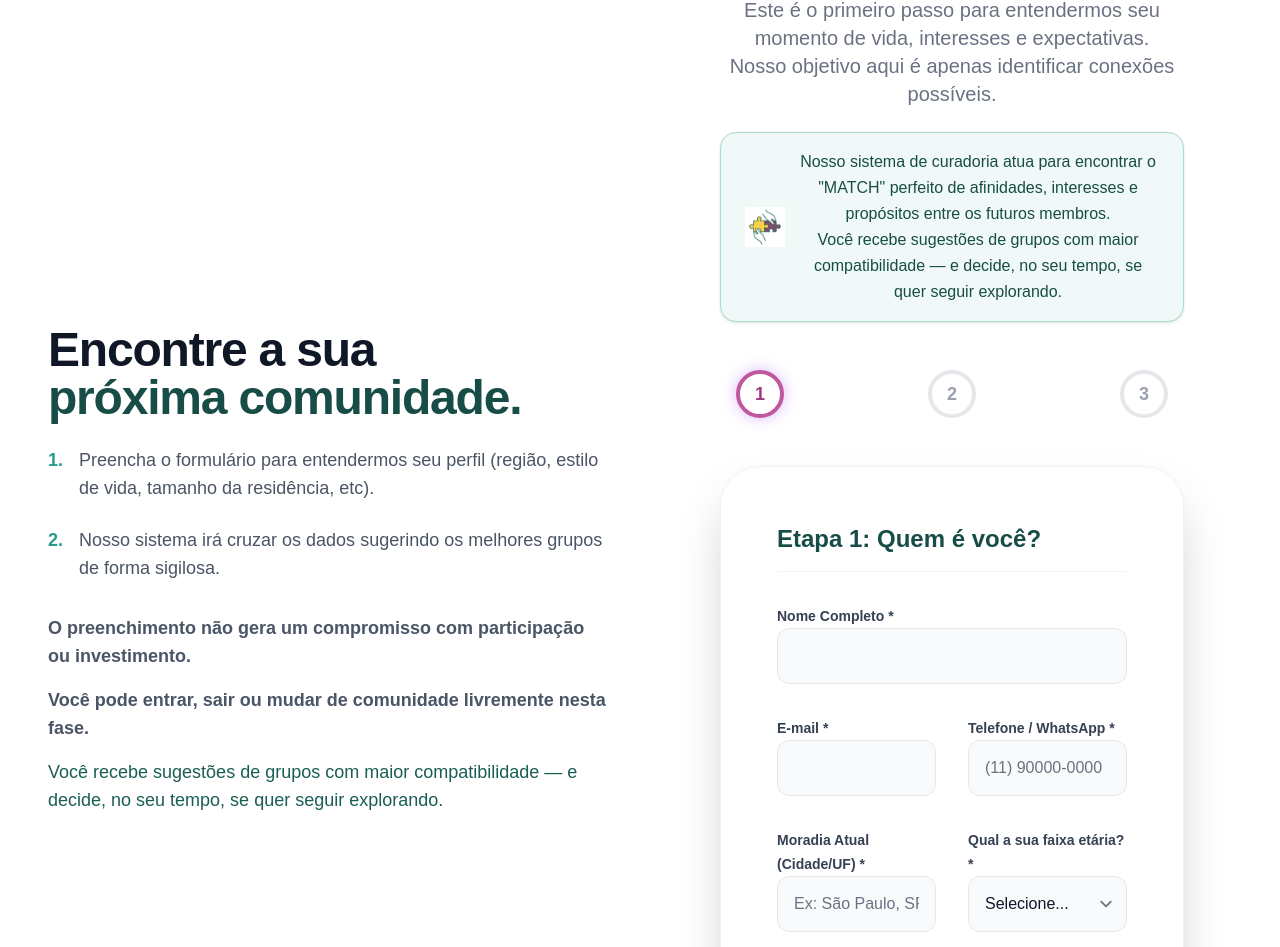
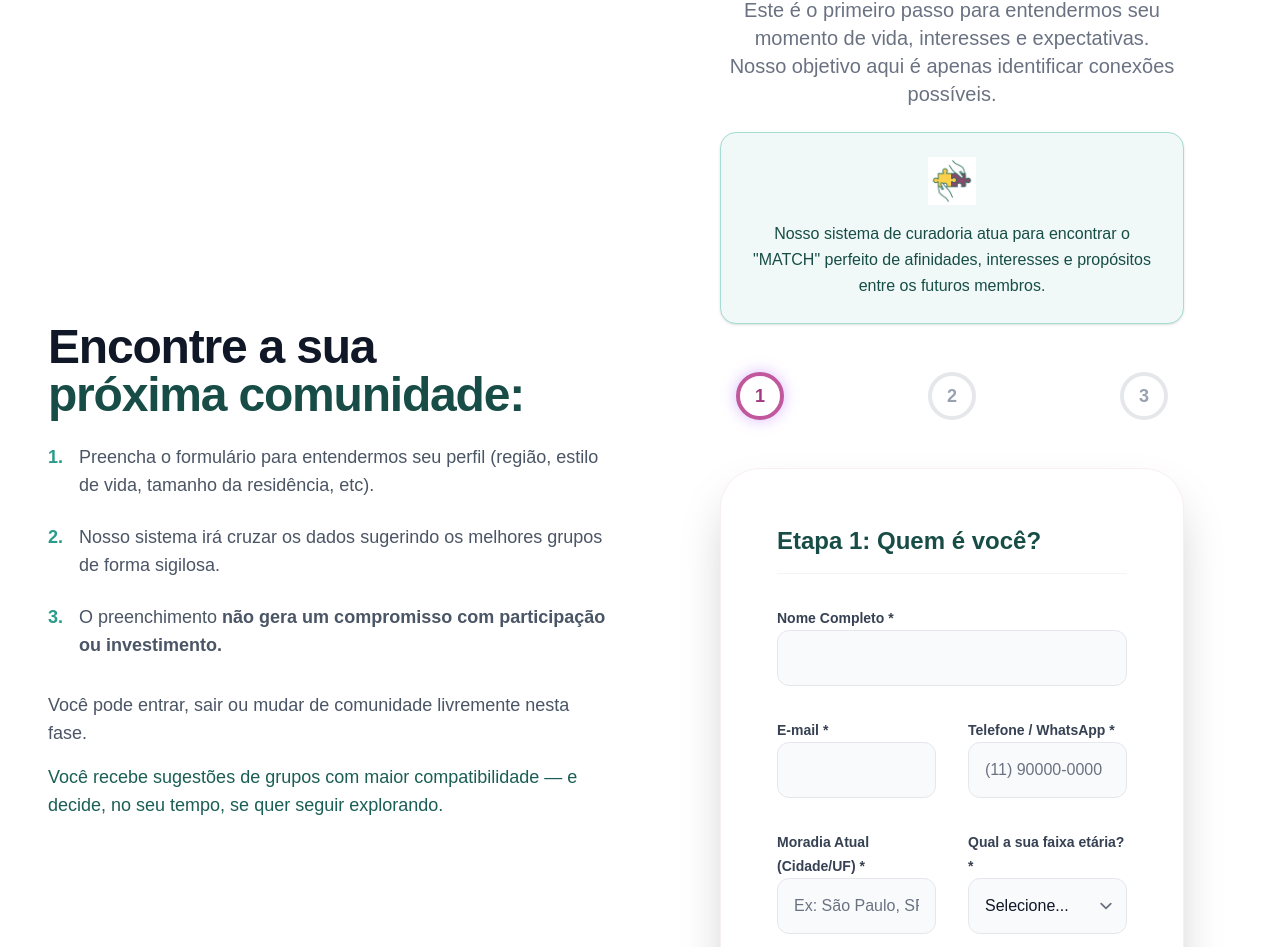
Before and after one commit to AdautoRizzi/studiobecohousing, a Next.js app: page / in a window 1280 px wide. Shown: the part 3593-4540 px from the top of the page. Built offline with nearby package versions, Linux system fonts and the light colour scheme.

Commit message:
feat: refinamento de textos e layout no questionário e home

```diff
--- a/src/app/page.tsx
+++ b/src/app/page.tsx
@@ -162,7 +162,7 @@ export default function Home() {
             <div className="max-w-xl">
               <h2 className="text-3xl font-bold tracking-tight text-gray-900 sm:text-5xl mb-6">
                 Encontre a sua <br />
-                <span className="text-primary-900">próxima comunidade.</span>
+                <span className="text-primary-900">próxima comunidade:</span>
               </h2>
               <div className="space-y-6 text-lg text-gray-600 mb-8">
                 <div className="flex gap-4">
@@ -173,9 +173,12 @@ export default function Home() {
                   <span className="text-primary-500 font-bold">2.</span>
                   <span>Nosso sistema irá cruzar os dados sugerindo os melhores grupos de forma sigilosa.</span>
                 </div>
+                <div className="flex gap-4">
+                  <span className="text-primary-500 font-bold">3.</span>
+                  <span>O preenchimento <strong>não gera um compromisso com participação ou investimento.</strong></span>
+                </div>
                 <div className="mt-8 space-y-4">
-                  <p><strong>O preenchimento não gera um compromisso com participação ou investimento.</strong></p>
-                  <p><strong>Você pode entrar, sair ou mudar de comunidade livremente nesta fase.</strong></p>
+                  <p>Você pode entrar, sair ou mudar de comunidade livremente nesta fase.</p>
                   <p className="text-primary-800">Você recebe sugestões de grupos com maior compatibilidade — e decide, no seu tempo, se quer seguir explorando.</p>
                 </div>
               </div>
--- a/src/components/CohousingForm.tsx
+++ b/src/components/CohousingForm.tsx
@@ -154,11 +154,10 @@ export default function CohousingForm() {
                         Este é o primeiro passo para entendermos seu momento de vida, interesses e expectativas.<br />
                         Nosso objetivo aqui é apenas identificar conexões possíveis.
                     </p>
-                    <div className="inline-flex flex-col sm:flex-row items-center text-left sm:text-center gap-3 px-6 py-4 rounded-2xl bg-primary-50 border border-primary-200 text-primary-900 mx-auto font-medium shadow-sm max-w-3xl">
-                        <img src="/MATCH - icone.png" alt="Match" className="w-10 h-10 object-contain flex-shrink-0" />
+                    <div className="flex flex-col items-center text-center gap-4 px-6 py-6 rounded-2xl bg-primary-50 border border-primary-200 text-primary-900 mx-auto font-medium shadow-sm max-w-3xl">
+                        <img src="/MATCH - icone.png" alt="Match" className="w-12 h-12 object-contain" />
                         <p className="text-sm md:text-base leading-relaxed">
-                            Nosso sistema de curadoria atua para encontrar o &quot;MATCH&quot; perfeito de afinidades, interesses e propósitos entre os futuros membros.<br />
-                            Você recebe sugestões de grupos com maior compatibilidade — e decide, no seu tempo, se quer seguir explorando.
+                            Nosso sistema de curadoria atua para encontrar o &quot;MATCH&quot; perfeito de afinidades, interesses e propósitos entre os futuros membros.
                         </p>
                     </div>
                 </div>
```
